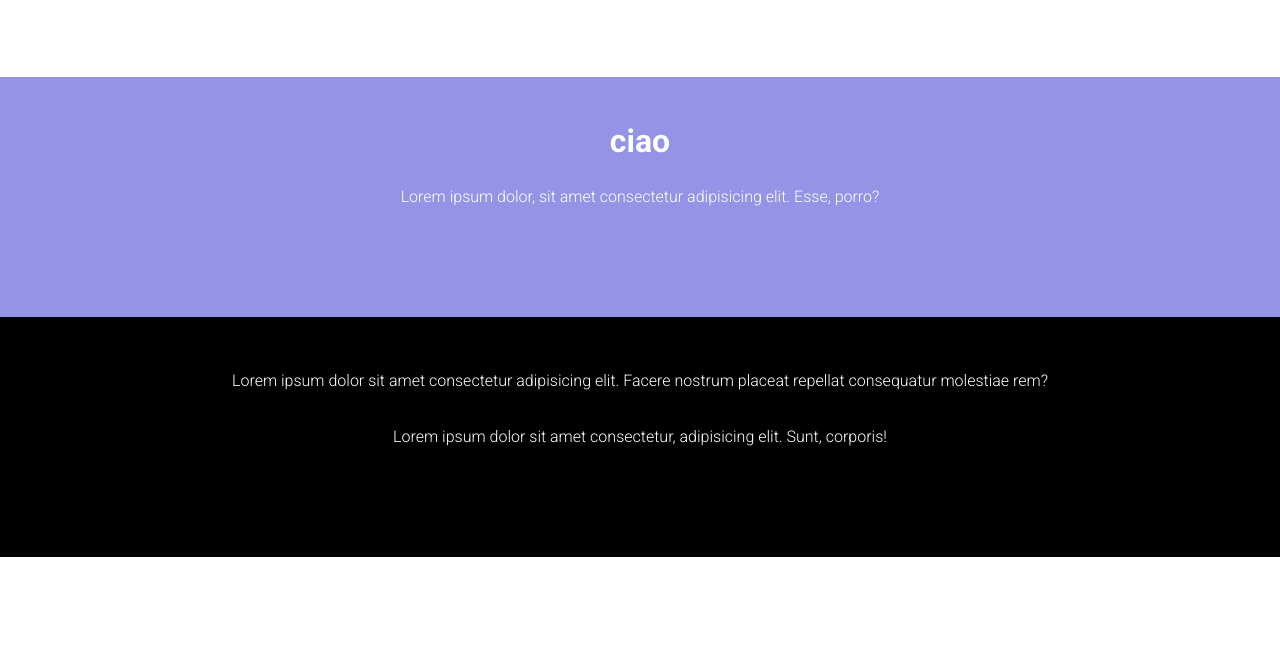
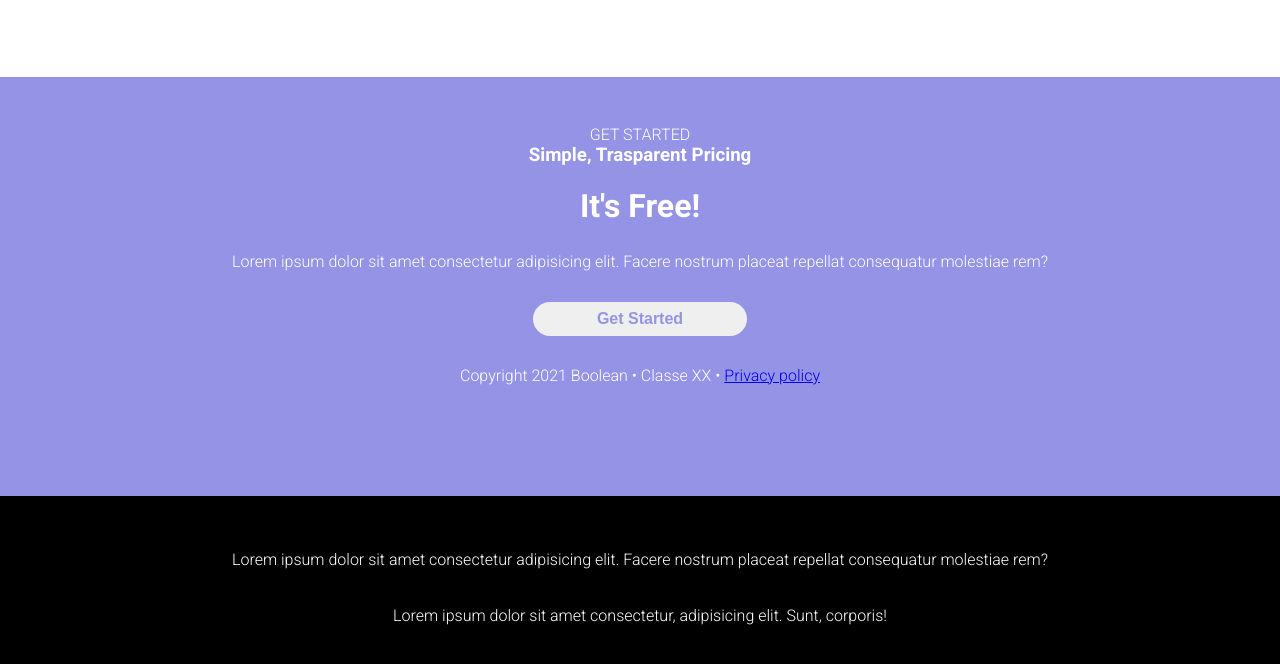
Before and after one commit to albertobaggio96/htmlcss-responsive-layout, a plain HTML site: page index.html in a window 1280 px wide. Shown: the part 5105-5769 px from the top of the page. Before the commit the page ends 5662 px from the top, so only its background shows below. Drawn offline with Linux system fonts and the light colour scheme.

Commit message:
working on get started

```diff
--- a/index.html
+++ b/index.html
@@ -196,8 +196,12 @@
     <!-- GET STARTED -->
     <section class="bg-purple">
       <div class="container text-center">
-        <h2>ciao</h2>
-        <p>Lorem ipsum dolor, sit amet consectetur adipisicing elit. Esse, porro?</p>
+        <div class="light">GET STARTED</div>
+      <h3>Simple, Trasparent Pricing</h3>
+      <h2 class="gold">It's Free!</h2>
+      <p>Lorem ipsum dolor sit amet consectetur adipisicing elit. Facere nostrum placeat repellat consequatur molestiae rem?</p>
+      <button class="super-button clr-purple">Get Started</button>
+      <p>Copyright 2021 Boolean &bull; Classe XX &bull; <a href="#">Privacy policy</a></p>
       </div>
     </section>
     <!-- END GET STARTED -->
```
